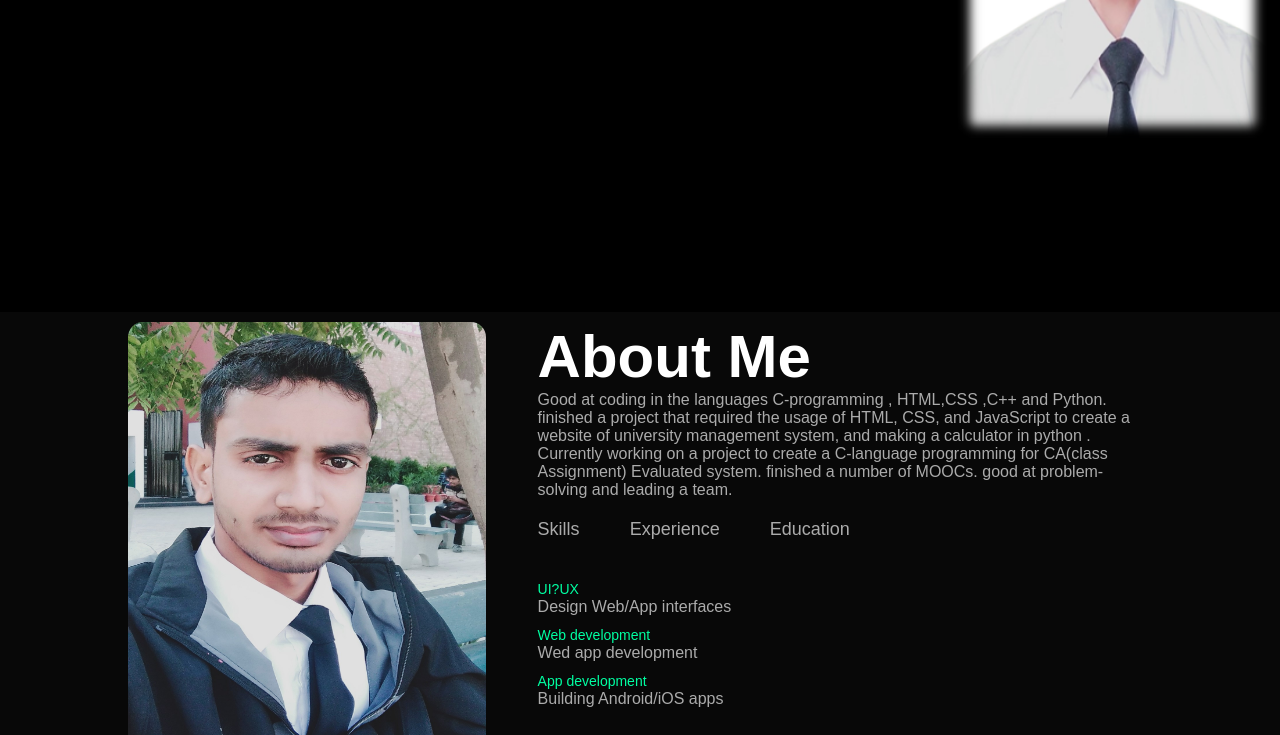
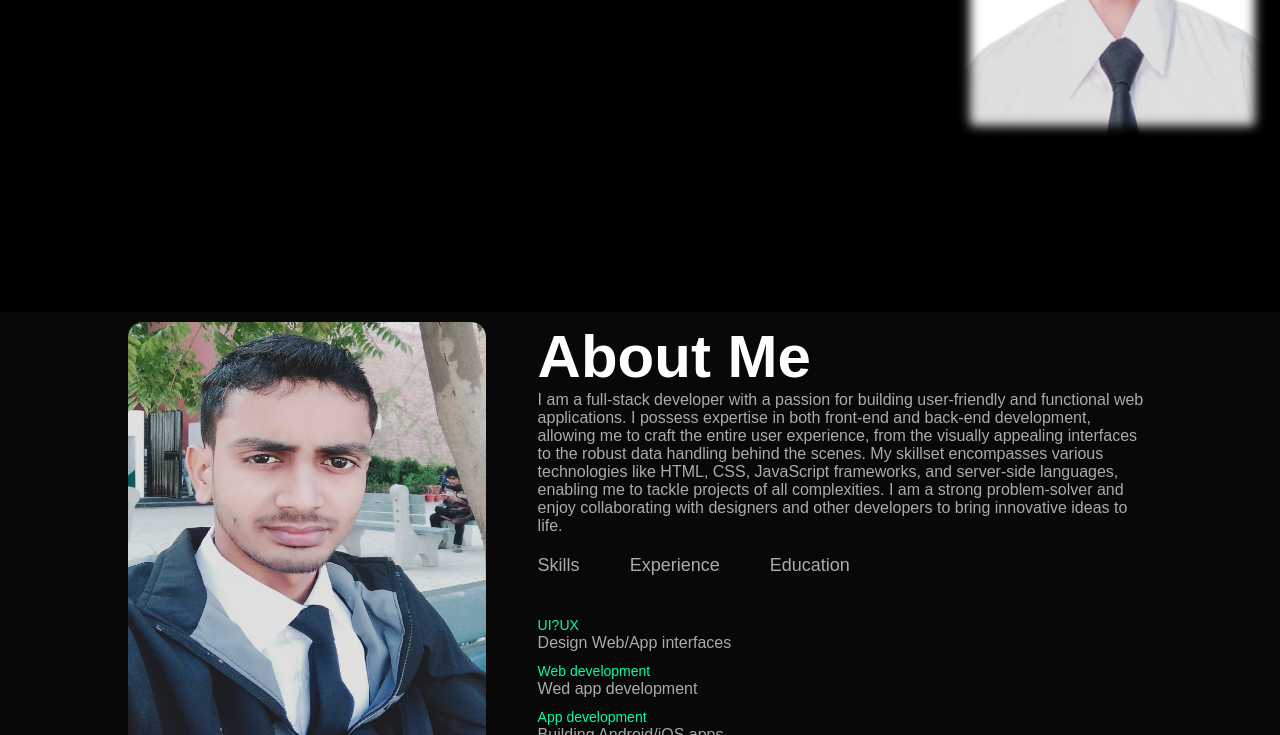
Before and after one commit to satyakumarch/portfolio, a plain HTML site: page index.html in a window 1280 px wide. Shown: the part 488-1223 px from the top of the page. Drawn offline with Linux system fonts and the light colour scheme.

Commit message:
Update index.html

```diff
--- a/index.html
+++ b/index.html
@@ -39,14 +39,14 @@
                 </div>
                 <div class="about-col-2">
                     <h1 class="sub-title">About Me</h1>
-                    <p>Good at coding in the languages C-programming ,
-                         HTML,CSS ,C++ and Python. finished a project that
-                        required the usage of HTML, CSS, and JavaScript to
-                        create a website of university management system, and
-                        making a calculator in python . Currently working on a project
-                        to create a C-language programming for CA(class Assignment)
-                        Evaluated system. finished a number of MOOCs. good at problem-solving
-                        and leading a team.</p>
+                    <p>I am a full-stack developer with a passion for building user-friendly
+                        and functional web applications. I possess expertise in both front-end
+                        and back-end development, allowing me to craft the entire user experience,
+                        from the visually appealing interfaces to the robust data handling behind the
+                        scenes. My skillset encompasses various technologies like HTML, CSS, JavaScript
+                        frameworks, and server-side languages, enabling me to tackle projects of
+                        all complexities. I am a strong problem-solver and enjoy collaborating with designers
+                        and other developers to bring innovative ideas to life.</p>
                         <div class="tab-titles">
                             <p class="tab-links active-link" onclick="Opentab('skills')">Skills</p>
                             <p class="tab-links"  onclick="Opentab('experience')">Experience</p>
```
